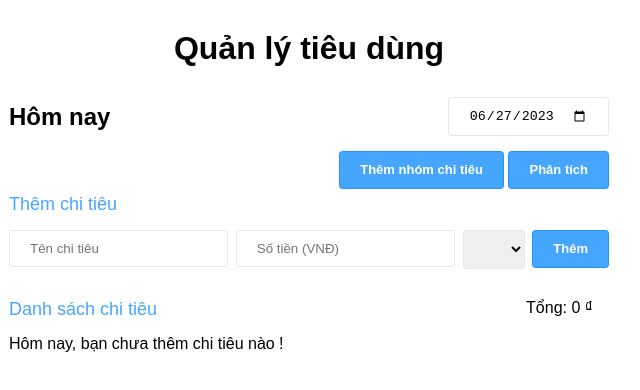
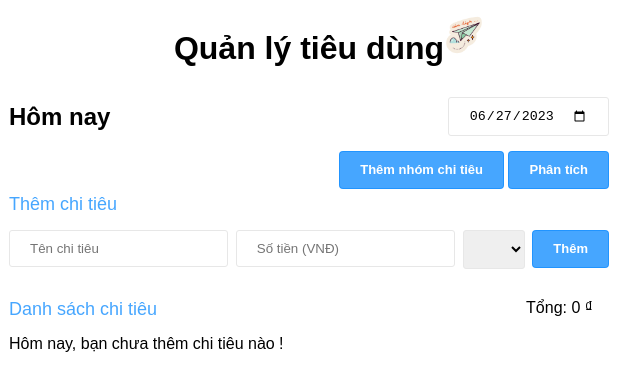
Before and after one commit to sonvtkt104/spending-management, a plain HTML site: page index.html in a window 1280 px wide. Shown: the full height of the page, 331-971 px from the left. Drawn offline with nearby package versions, Linux system fonts and the light colour scheme.

Commit message:
son add icon

```diff
--- a/index.html
+++ b/index.html
@@ -4,17 +4,25 @@
 <head>
   <meta charset="UTF-8">
   <meta name="viewport" content="width=device-width, initial-scale=1.0">
+  <link rel="icon" type="image/x-icon" href="/images/note-book.png">
   <title>Quản lý tiêu dùng</title>
   <link rel="stylesheet" type="text/css" href="./index.css">
 </head>
 
 <body>
-  <div class="container">
-    <div>
+  <div class="container" style="position: relative;">
+    <div style="position: relative; z-index: 10;">
 
       <h1 style="margin: 30px 0" class="container-title">
         <span class="back">&gt;</span>
-        Quản lý tiêu dùng
+        <span style="position: relative;">
+          <span style="position: absolute; right: -40px; top: -15px;">
+            <img src="./images/paper-plane.png" alt="paper"
+              style="width: 40px;"
+            >
+          </span>
+          Quản lý tiêu dùng
+        </span>
       </h1>
 
       <!-- Collection -->
@@ -38,9 +46,9 @@
 
       <!-- Date -->
       <div class="flex date-picker" style="justify-content: space-between;">
-        <div class="flex-col-center date-picker-title">
+        <span class="flex-col-center date-picker-title">
           <h2 class="date-name">Hôm nay</h2>
-        </div>
+        </span>
         <div class="flex-col-center">
           <div class="h3-app analysis-title flex-col-center" style="font-weight: 500; color: var(--color-blue);"></div>
         </div>
```
Also changed, not shown: images/note-book.png (added), images/paper-plane.png (added).
